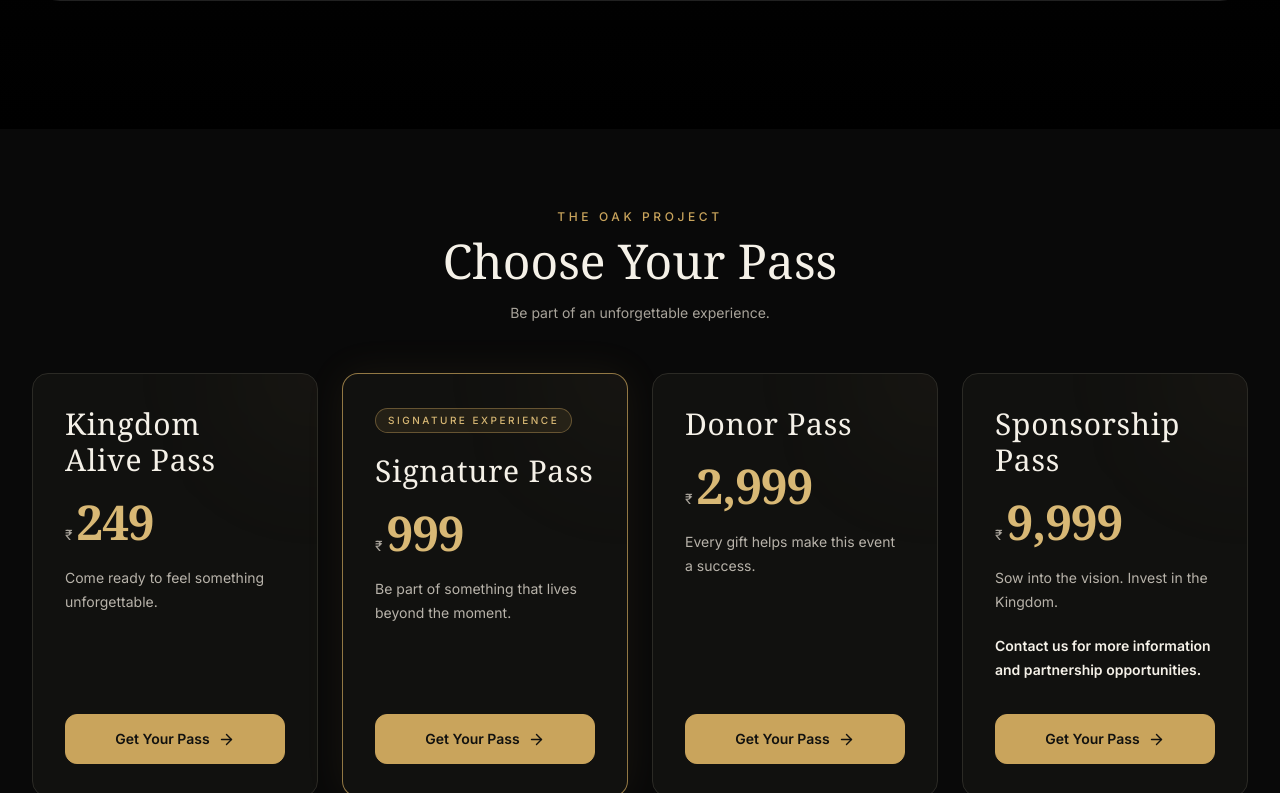
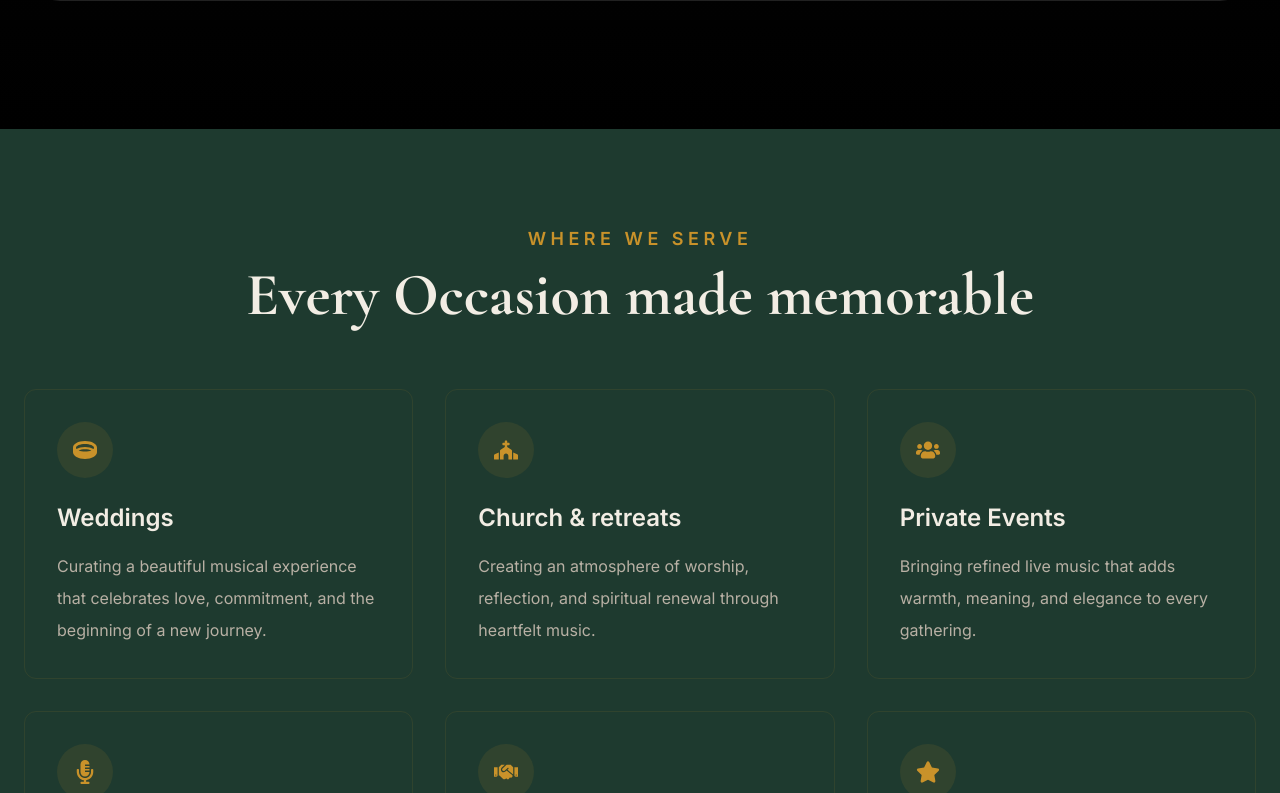
Before and after one commit to vamshichi/oka, a Next.js app: page / in a window 1280 px wide. Shown: the part 5047-5840 px from the top of the page. Built offline with nearby package versions, Linux system fonts and the light colour scheme.

Commit message:
added the tickets

```diff
--- a/app/page.tsx
+++ b/app/page.tsx
@@ -25,7 +25,7 @@ export default function Home() {
       <Events />
       <Partners />
 
-      <TicketSection />
+      {/* <TicketSection /> */}
 
       <WhereWeServe />
 
--- a/components/CheckoutModal.tsx
+++ b/components/CheckoutModal.tsx
@@ -27,7 +27,7 @@ const TICKETS: Record<
     price: 249,
   },
   SIGNATURE: {
-    name: "Signature Pass",
+    name: "Event Support Pass",
     price: 999,
   },
   DONOR: {
--- a/components/TicketSection.tsx
+++ b/components/TicketSection.tsx
@@ -57,7 +57,7 @@ export default function TicketSection() {
             />
 
             <TicketCard
-              title="Signature Pass"
+              title="Event Support Pass"
               price={999}
               description="Be part of something that lives beyond the moment."
               featured
--- a/lib/tickets.ts
+++ b/lib/tickets.ts
@@ -9,7 +9,7 @@ export const TICKETS = {
   },
 
   SIGNATURE: {
-    name: "Signature Pass",
+    name: "Event Support Pass",
     price: 999,
   },
 
```
